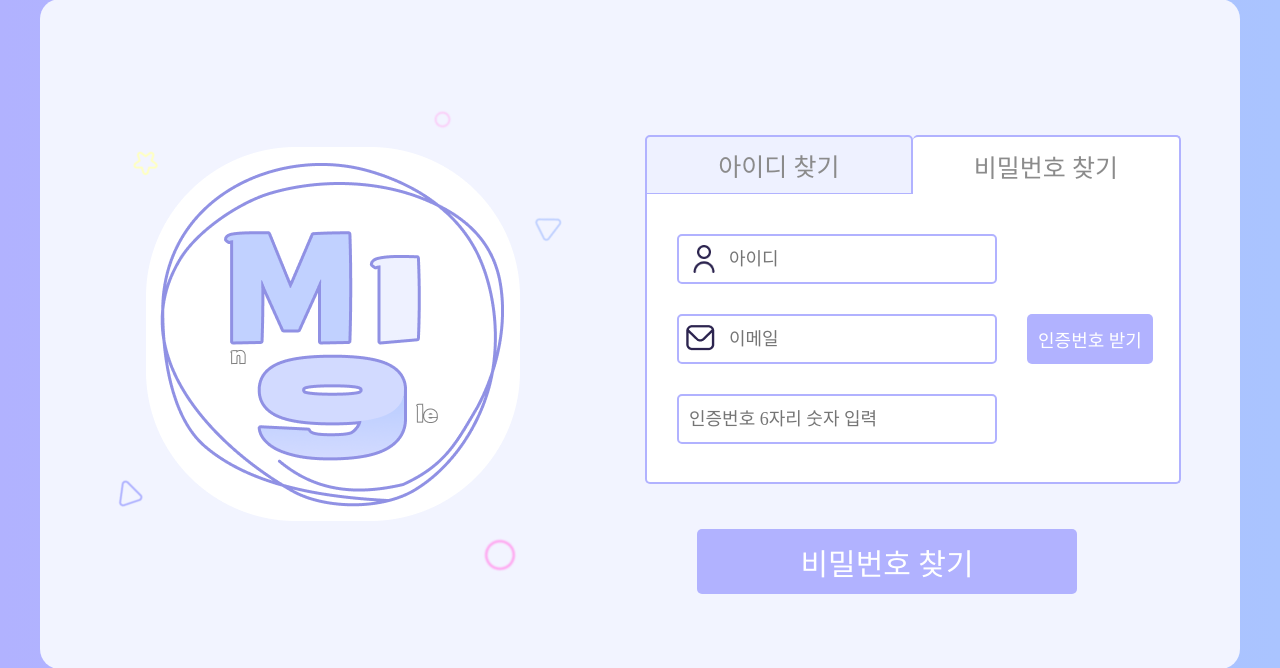
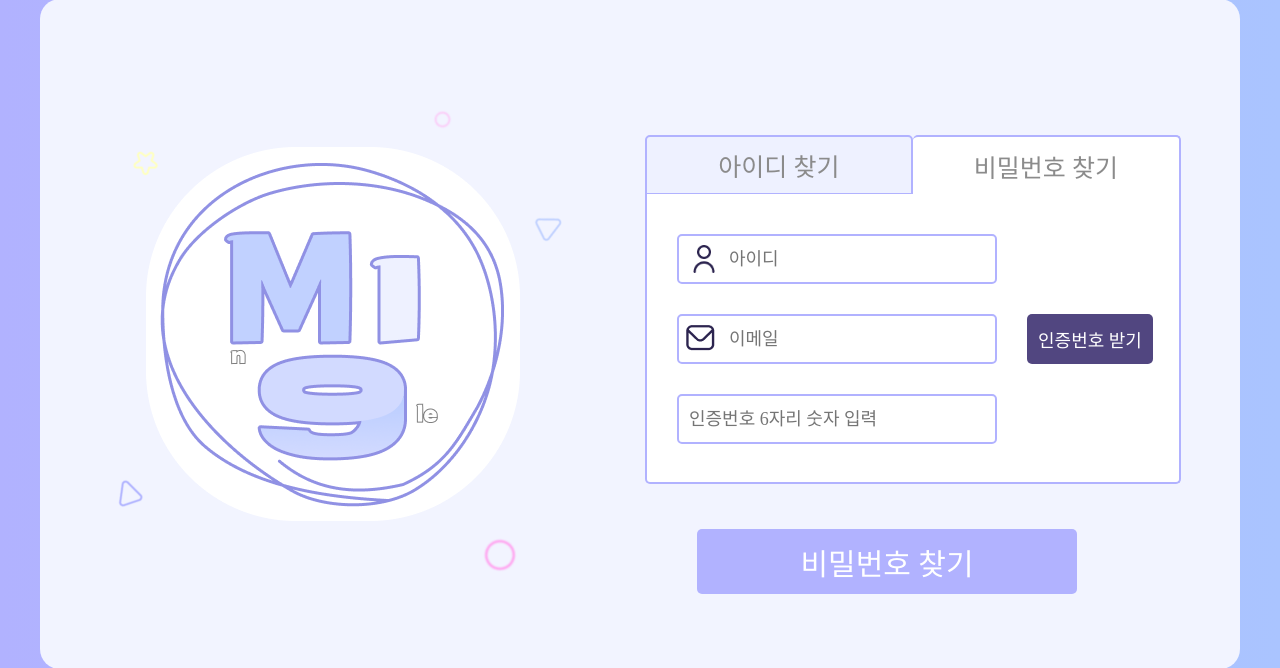
Before and after one commit to Jeremy-Fe/Mingle, a Spring Boot app: page /find_pw in a window 1280 px wide, with the pointer over the restyled element. Shown: the part 176-844 px from the top of the page. Run offline with Spring Boot 4, Linux system fonts and the light colour scheme; some web fonts are replaced.

Commit message:
2023/09/06 아이디,비밀번호 찾기 끝~

```diff
--- a/src/main/resources/static/css/find_pw.css
+++ b/src/main/resources/static/css/find_pw.css
@@ -191,6 +191,10 @@ body{
     font-size: 18px;
 }
 
+#check_bt:hover{
+    background-color: #514680;
+}
+
 /* 비밀번호 찾기 버튼 */
 #find_pw_bt{
     position: absolute;
```
